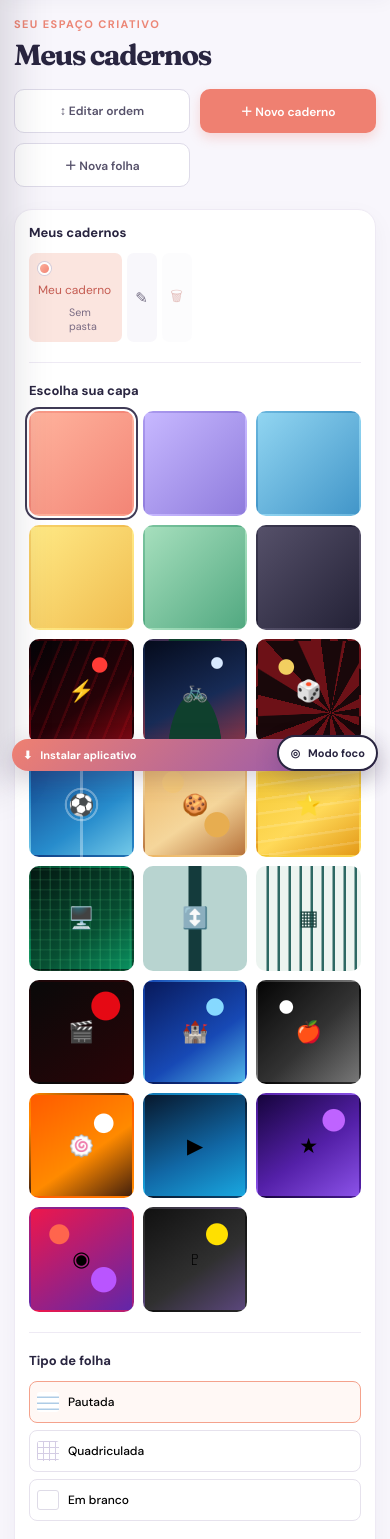
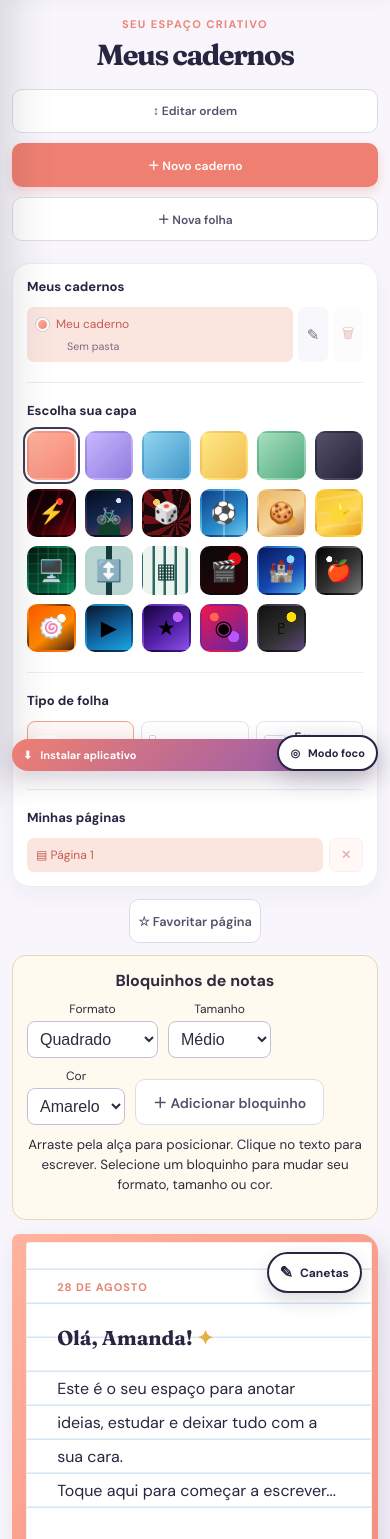
Before and after one commit to amandab171207/Caderno-digital-, a browser extension: page index.html in a window 390 px wide. Shown: the part 61-1600 px from the top of the page. Drawn offline with Linux system fonts and the light colour scheme; no server answers.

Commit message:
Centraliza o conteúdo e remove rolagem horizontal

```diff
--- a/style.css
+++ b/style.css
@@ -216,3 +216,52 @@ button:focus-visible,a:focus-visible,input:focus-visible,select:focus-visible,te
   #focusModeButton,#installAppButton{font-size:11px;padding:9px 11px}
 }
 @media (prefers-reduced-motion:reduce){*,*::before,*::after{scroll-behavior:auto!important;animation-duration:.01ms!important;transition-duration:.01ms!important}}
+
+
+/* Centralização geral e prevenção de rolagem horizontal */
+html,body{width:100%;max-width:100%;overflow-x:hidden}
+body{margin:0}
+.app-shell{width:100%;max-width:100%;margin:0 auto;overflow-x:clip}
+main{min-width:0;max-width:100%;}
+.tab-panel{width:100%;max-width:1120px;margin-left:auto!important;margin-right:auto!important;min-width:0}
+.tab-panel>*{min-width:0;max-width:100%}
+.page-heading,.tool-heading,.section-heading{width:100%;max-width:100%;margin-left:auto;margin-right:auto}
+.studio-grid,.khan-grid,.classroom-page-grid,.school-info-grid,.essay-layout,.download-layout,.export-grid,.platform-cards{width:100%;max-width:100%;grid-template-columns:repeat(auto-fit,minmax(min(100%,280px),1fr))}
+.feature-card,.khan-card,.classroom-connect-card,.classroom-info-card,.record-card,.customizer,.pdf-library,.transcription-card{min-width:0;max-width:100%}
+img,video,iframe,canvas,svg{max-width:100%}
+input,select,textarea,button{max-width:100%}
+.school-table-wrap,.table-wrap,.data-table-wrap{width:100%;max-width:100%;overflow-x:hidden}
+.school-table,.data-table,.grades-table{width:100%!important;max-width:100%;min-width:0!important;table-layout:fixed}
+.school-table th,.school-table td,.data-table th,.data-table td,.grades-table th,.grades-table td{white-space:normal!important;overflow-wrap:anywhere;word-break:break-word;padding:8px 5px}
+.audio-item,.school-sync,.recording-transfer,.recording-toolbar,.khan-connect-card,.classroom-connect-card{width:100%;max-width:100%;min-width:0;flex-wrap:wrap}
+.audio-item audio{min-width:0;max-width:100%}
+.notebook-area{width:100%;min-width:0;display:flex;flex-direction:column;align-items:center}
+.notebook{width:100%;max-width:min(100%,680px);margin-left:auto;margin-right:auto}
+.paper{width:100%;max-width:100%}
+.paper-content{max-width:100%;overflow-wrap:anywhere}
+.sticker-gallery{grid-template-columns:repeat(auto-fit,minmax(88px,1fr))}
+@media(max-width:800px){
+  main{width:100%;margin:0 auto;padding-left:clamp(12px,4vw,22px);padding-right:clamp(12px,4vw,22px)}
+  .tab-panel{max-width:680px}
+  .school-table-wrap,.table-wrap,.data-table-wrap{overflow:visible}
+  .school-table,.data-table,.grades-table{font-size:12px}
+  .school-table th,.school-table td,.data-table th,.data-table td,.grades-table th,.grades-table td{padding:7px 3px;font-size:inherit}
+  .video-lesson-grid,.library-grid,.offline-video-grid,.response-cards{grid-template-columns:repeat(auto-fit,minmax(min(100%,220px),1fr))}
+  .page-list{grid-template-columns:repeat(auto-fit,minmax(125px,1fr))}
+  .cover-choices{grid-template-columns:repeat(auto-fit,minmax(42px,1fr))}
+  .paper-options{grid-template-columns:repeat(auto-fit,minmax(105px,1fr))}
+}
+@media(max-width:520px){
+  main{padding-left:12px;padding-right:12px}
+  .tab-panel{max-width:100%}
+  .page-heading{align-items:center;text-align:center}
+  .page-heading>div{width:100%;text-align:center}
+  .page-heading .primary-button,.page-heading .secondary-button,.page-heading .heading-actions{width:100%}
+  .page-heading .heading-actions{grid-template-columns:1fr}
+  .school-summary{grid-template-columns:repeat(2,minmax(0,1fr))}
+  .school-table{font-size:11px}
+  .sticker-gallery{grid-template-columns:repeat(3,minmax(0,1fr))}
+  .ai-input{grid-template-columns:minmax(0,1fr)}
+  .ai-input button{width:100%}
+  .global-search-button{right:10px}
+}
```
